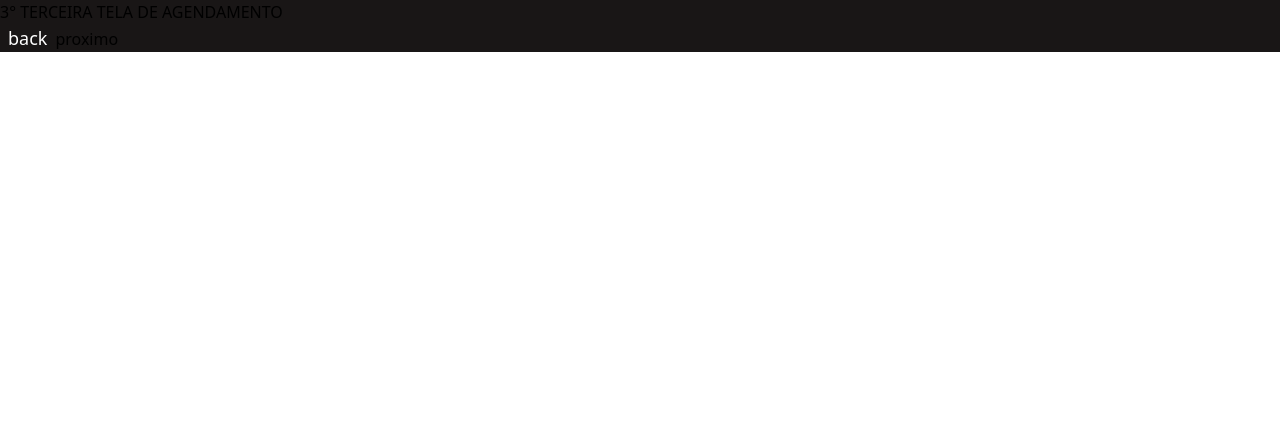
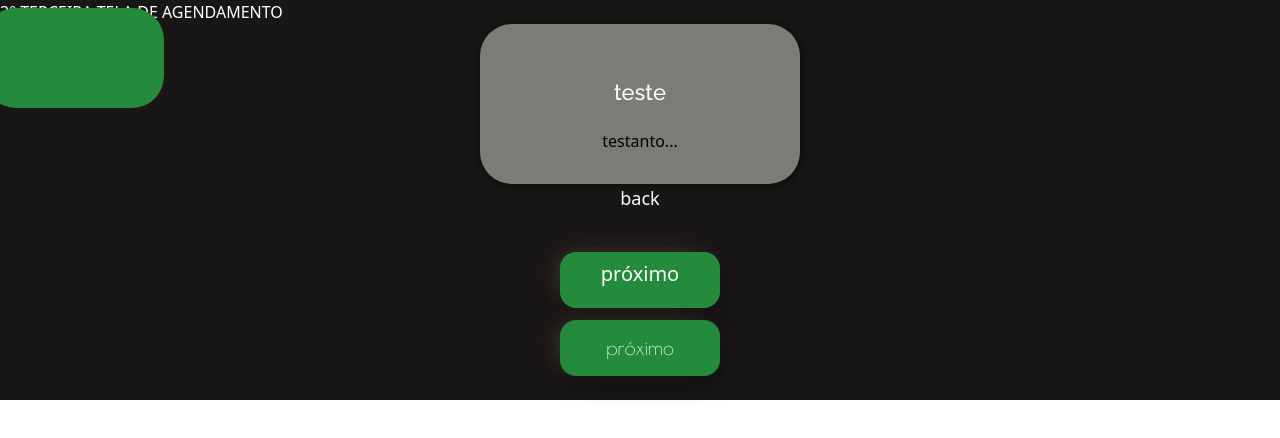
Before and after one commit to Luan7u7/Ellite-Adestramento, a Next.js app: page /marks/mark3 in a window 1280 px wide. Shown: the top 438 px of the page. Built offline with nearby package versions, Linux system fonts and the light colour scheme.

Commit message:
teste de link e button

```diff
--- a/src/app/marks/mark/page.tsx
+++ b/src/app/marks/mark/page.tsx
@@ -5,9 +5,13 @@ import { NextPage } from 'next';
 import Card from '@/components/card/Card';
 import Option from '@/components/card/Option';
 import { poiretOne, cocomat } from '@/fonts/fonts';
+import Mock from '@/mock/Mock';
+import Adornment from '@/components/adornment/Adornment';
+import ContainerFull from '@/components/Containers/Container';
+import LinkNext from '@/components/link/LinkNext';
 
 
-const Mark: NextPage = () => {
+const Mark: NextPage =  () => {
 
 
   const goals = ['obediência','banheiro','vicio','modos','latido','xixi','intolerância','passeio','trauma','educação','raiva','social','comida','controle','medo']
@@ -34,19 +38,19 @@ const Mark: NextPage = () => {
         </p>
       </div>
 
+      <ContainerFull>
         <Card
         tittle="Qual seu foco ?"
         cardW='w-[22rem]'
         cardH='h-[fit]'
         cardBG='bg-[#505050B2]'
-        spanW="w-[18rem]"
-        spanH="h-[6.8125rem]"
-        spanColor='bg-mark-orange'
-        spanBottom='-bottom-1'
-        spanRL='-right-1'
         >
+
+
+          <Mock>
             {
-          goals.map((goal, index) => (
+              goals.map((goal, index) =>
+                (
                   <Option name={goal}
                   id={goal + "id"}
                   key={index}
@@ -54,13 +58,34 @@ const Mark: NextPage = () => {
                 )
               )
             }
+          </Mock>
+
+
       </Card>
+      <Adornment
+        spanW="w-[18rem]"
+        spanH="h-[6.8125rem]"
+        spanColor='bg-mark-orange'
+        spanUB='-bottom-1'
+        spanRL='right-[0.35rem]'
+        />
 
-      <div className="mt-10 flex justify-center">
+
+
+
+
+      </ContainerFull>
+
+
+
+      <div className="mt-10 flex flex-col items-center gap-3 justify-center">
+
+        <LinkNext bg='bg-[#ae5532e9]' url='/marks/mark2'/>
+
         <Next
         name="próximo"
         url="/marks/mark2"
-        className={`${poiretOne.className} justify-center items-center w-[10rem] h-[3.5rem] text-xl text-white rounded-[1rem] bg-[#ae5532e9] btn_blur`}/>
+        className={`${poiretOne.className} justify-center items-center w-[10rem] h-[3.5rem] text-xl mb-6 text-white rounded-[1rem] bg-[#ae5532e9] btn_blur`}/>
       </div>
     </div>
   );
--- a/src/app/marks/mark2/page.tsx
+++ b/src/app/marks/mark2/page.tsx
@@ -2,14 +2,16 @@ import React from 'react';
 import Next from '@/components/next/Nextbtn'
 import Card from '@/components/card/Card';
 import { poiretOne } from '@/fonts/fonts';
+import Mock from '@/mock/Mock';
+import LinkNext from '@/components/link/LinkNext';
 
 
 
 const MarkSecond: React.FC = () => {
 
 
-
   return (
+    <>
       <div className='w-full h-full animate-loading delay-75'>
         <div
           className={`relative w-screen h-[17.875rem] flex flex-row`}>
@@ -31,27 +33,31 @@ const MarkSecond: React.FC = () => {
         </div>
 
         <Card
-        tittle="reserve dois dias por semana para as aulas"
-        cardW="w-[22.75rem]"
-        cardH="h-[11.25rem]"
-        cardBG='bg-[#505050B2]'
+          tittle='reserve dois dias da semana para as aulas'
+          cardW='w-[22.75rem]'
+          cardH='h-fit'
+          cardBG='bg-[#5050506b]'
+          spanColor='bg-[#f2b14f]'
           spanW='w-[19.25rem]'
           spanH='h-[7.5625rem]'
-        spanColor="bg-[#F2B14F]"
-        spanRL="-left-[0.18125rem]"
-        spanUp='-top-[0.25rem]'
+          spanRL='-left-[0.18125rem]'
+          spanUB='-top-[0.25rem]'
           >
+
 
         </Card>
 
-      <div className='mt-10 flex justify-center'>
+        <div className="mt-10 flex flex-col items-center gap-3 justify-center">
+
+        <LinkNext bg='bg-[#f2b14f]' url='/marks/mark3'/>
+
         <Next
         name="próximo"
-        url="/marks/mark3"
-        className={`${poiretOne.className} justify-center items-center w-[10rem] h-[3.5rem] text-xl font-dg text-white rounded-[1rem] bg-[#f2b14f] btn_blur`}
-        />
+        url="/marks/mark2"
+        className={`${poiretOne.className} justify-center items-center w-[10rem] h-[3.5rem] text-xl mb-6 text-white rounded-[1rem] bg-[#f2b14f] btn_blur`}/>
       </div>
       </div>
+    </>
   );
 }
 
--- a/src/app/marks/mark3/page.tsx
+++ b/src/app/marks/mark3/page.tsx
@@ -1,15 +1,50 @@
 import React from 'react';
 import Back from '@/components/back/Backbtn'
 import Next from '@/components/next/Nextbtn'
+import Card from '@/components/card/Card';
+import Adornment from '@/components/adornment/Adornment';
+import ContainerFull from '@/components/Containers/Container';
+import LinkNext from '@/components/link/LinkNext';
+import { poiretOne } from '@/fonts/fonts';
 
 const MarkThird: React.FC = () => {
   return(
     <>
       <div>
-        <h1>3° TERCEIRA TELA DE AGENDAMENTO</h1>
+        <h1 className='text-white'>3° TERCEIRA TELA DE AGENDAMENTO</h1>
       </div>
+
+      <ContainerFull>
+        <Card
+          tittle='teste'
+          cardH='h-[10rem]'
+          cardW='w-[20rem]'
+          cardBG='bg-[#fffff96f]'
+          >
+        <p>testanto...</p>
+      </Card>
+      <Adornment
+        spanColor='bg-[#248b3c]'
+        spanH='h-[6.25rem]'
+        spanW='w-[11.25rem]'
+        spanRL='-left-[1rem]'
+        spanUB='-top-[1rem]'
+      />
+
+
       <Back/>
-      <Next name='proximo' url='/marks/mark4'/>
+      </ContainerFull>
+
+      <div className="mt-10 flex flex-col items-center gap-3 justify-center">
+
+        <LinkNext bg='bg-[#248b3c]' url='/marks/mark4'/>
+
+        <Next
+        name="próximo"
+        url="/marks/mark2"
+        className={`${poiretOne.className} justify-center items-center w-[10rem] h-[3.5rem] text-xl mb-6 text-white rounded-[1rem] bg-[#248b3c] btn_blur`}/>
+      </div>
+
     </>
   )
 }
--- /dev/null
+++ b/src/components/Containers/Container.tsx
@@ -0,0 +1,18 @@
+import React from 'react';
+
+interface containerProps {
+  position?: string,
+  children?: React.ReactNode,
+  color?: string,
+  zindex?: string,
+}
+
+const ContainerFull: React.FC<containerProps> = ({position = 'relative', children, color, zindex }) => {
+  return(
+    <div className={`${position} w-screen h-fit ${color} flex flex-col justify-center items-center ${zindex} `}>
+     {children}
+    </div>
+  )
+}
+
+export default ContainerFull;
--- /dev/null
+++ b/src/components/adornment/Adornment.tsx
@@ -0,0 +1,12 @@
+import { generalProps } from '@/interfaces/interface';
+import React from 'react';
+
+
+const Adornment: React.FC<generalProps> = ({spanColor, spanH, spanRL, spanUB, spanW}) => {
+  return (
+    <span className={`absolute ${spanW} ${spanH} ${spanColor} ${spanRL} ${spanUB} rounded-[32px] z-0`}/>
+
+  )
+}
+
+export default Adornment;
--- a/src/components/card/Card.tsx
+++ b/src/components/card/Card.tsx
@@ -2,65 +2,26 @@
 
 import { ralewayMD } from '@/fonts/fonts';
 import React from 'react';
+import ContainerFull from '../Containers/Container';
+import { generalProps } from '@/interfaces/interface';
+import Adornment from '../adornment/Adornment';
 
 
-interface cardProps {
-  tittle: string,
-  children: React.ReactNode,
-  cardW: string,
-  cardH: string,
-  cardBG?: string,
-  spanColor?: string,
-  spanUp?: string,
-  spanRL?: string,
-  spanBottom?: string,
-  spanW?: string,
-  spanH?: string
-}
-
-const Card: React.FC<cardProps> = ({
-    tittle,
-    children,
-    cardW,
-    cardH,
-    cardBG,
-    spanBottom,
-    spanColor,
-    spanRL,
-    spanUp,
-    spanW,
-    spanH
-  }) => {
+const Card: React.FC<generalProps> = ({tittle,  children, cardW, cardH, cardBG, }) => {
 
   return (
     <>
 
       <div
-        className={`flex flex-col justify-center items-center relative z-10 w-screen h-fit`}>
+        className={`flex flex-col justify-center items-center relative ${cardW} ${cardH} gap-5 ${cardBG} rounded-[32px] backdrop-blur-[15px] shadow-[1px_1px_10px_#000000b0] z-40`}>
 
-        <div className=" relative ">
+        <span className='w-[80%] flex justify-center'>
+          <h2 className={`${ralewayMD.className} text-[1.375rem] mt-5 text-center w-fit text-white `}>
+            {tittle}
+          </h2>
+        </span>
 
-          <div
-            className={`flex flex-col justify-center items-center relative ${cardW} ${cardH} gap-5 ${cardBG} rounded-[32px] backdrop-blur-[15px] shadow-[1px_1px_10px_#000000b0] z-10`}>
-
-            <span className='w-[80%] flex justify-center '>
-              <h2 className={`${ralewayMD.className} text-[1.375rem] mt-5 text-center w-fit text-white `}>
-                {tittle}
-              </h2>
-            </span>
-
-            <form
-              className={`flex flex-none flex-wrap justify-around items-center w-[20.75rem] h-fit gap-[10px] mb-5 z-10`}>
-              {children}
-            </form>
-
-          </div>
-
-          <span
-            className={`absolute ${spanW} ${spanH} ${spanColor} ${spanBottom} ${spanRL} ${spanUp} rounded-[32px] z-0`}
-          />
-
-        </div>
+        {children}
 
       </div>
 
--- a/src/components/link/LinkNext.tsx
+++ b/src/components/link/LinkNext.tsx
@@ -5,21 +5,19 @@ import Link from 'next/link';
 
 
 interface ButtonProps extends ButtonHTMLAttributes<HTMLButtonElement>{
-  url: string
+  url: string,
+  bg: string
 }
 
 
 
- const LinkNext: React.FC<ButtonProps> = ({url}) => {
+ const LinkNext: React.FC<ButtonProps> = ({url, bg}) => {
 
   return (
-      <div
-      className={``}>
-        <Link href={url}
-        className={`px-2 text-[#ffffff5d] text-xl`}>
+      <Link href={url} prefetch={false}
+        className={`text-center w-[10rem] h-[3.5rem] p-2 rounded-[1rem] text-[#ffff] text-xl ${bg} btn_blur`}>
           próximo
-        </Link>
-      </div>
+      </Link>
   );
 }
 
--- a/src/components/next/Nextbtn.tsx
+++ b/src/components/next/Nextbtn.tsx
@@ -4,7 +4,6 @@ import React from 'react';
 import { useRouter } from 'next/navigation';
 import { ButtonHTMLAttributes } from 'react';
 import { preload } from 'react-dom';
-import { poiretOne } from '@/fonts/fonts';
 
 
 interface ButtonProps extends ButtonHTMLAttributes<HTMLButtonElement>{
--- /dev/null
+++ b/src/interfaces/interface.ts
@@ -0,0 +1,12 @@
+export interface generalProps{
+  tittle?: string,
+  children?: React.ReactNode,
+  cardW?: string,
+  cardH?: string,
+  cardBG?: string,
+  spanColor?: string,
+  spanUB?: string,
+  spanRL?: string,
+  spanW?: string,
+  spanH?: string,
+}
--- /dev/null
+++ b/src/mock/Mock.tsx
@@ -0,0 +1,15 @@
+import { generalProps } from '@/interfaces/interface';
+import React from 'react';
+
+
+const Mock: React.FC<generalProps> = ({children}) => {
+  return (
+    <form
+      className={`flex flex-none flex-wrap justify-around items-center w-[20.75rem] h-fit gap-[10px] mb-5 z-30`}>
+      {children}
+    </form>
+
+  )
+}
+
+export default Mock;
```
Lines whose indentation alone changed are shown as unchanged.
